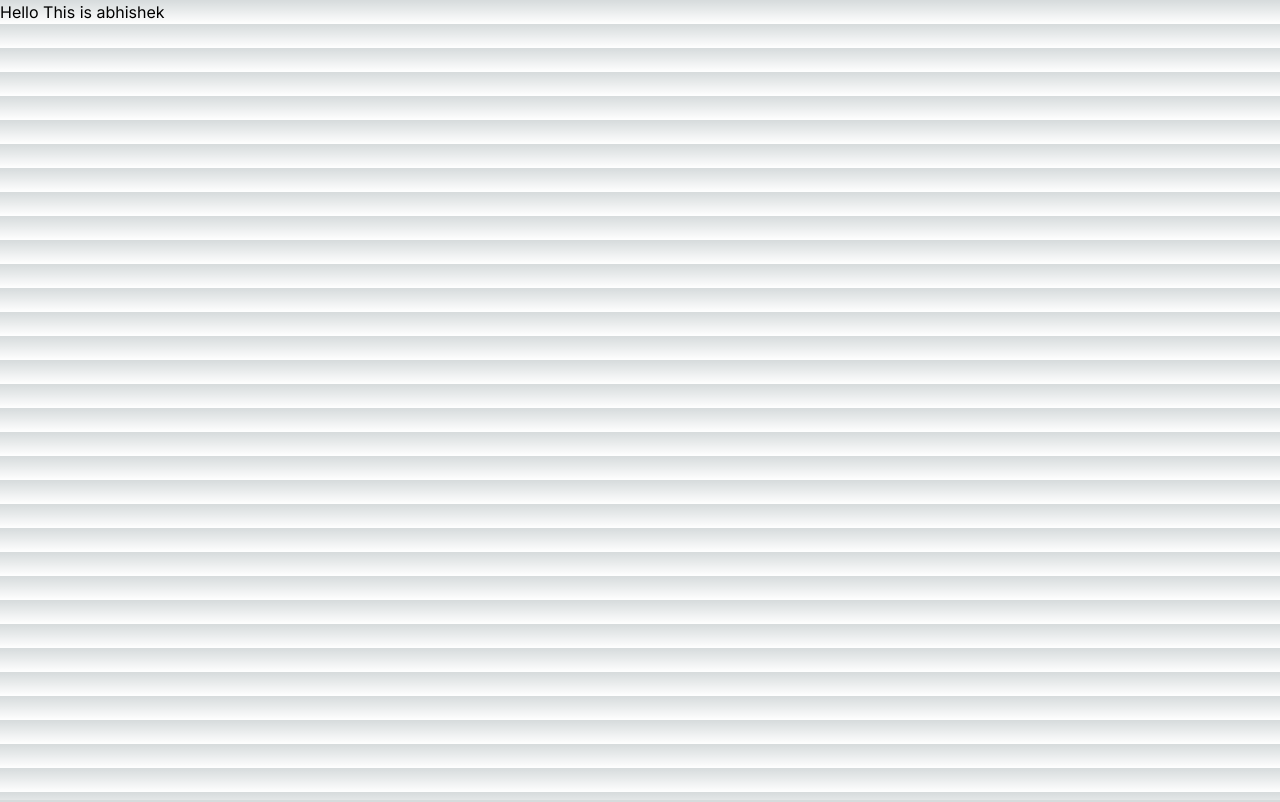
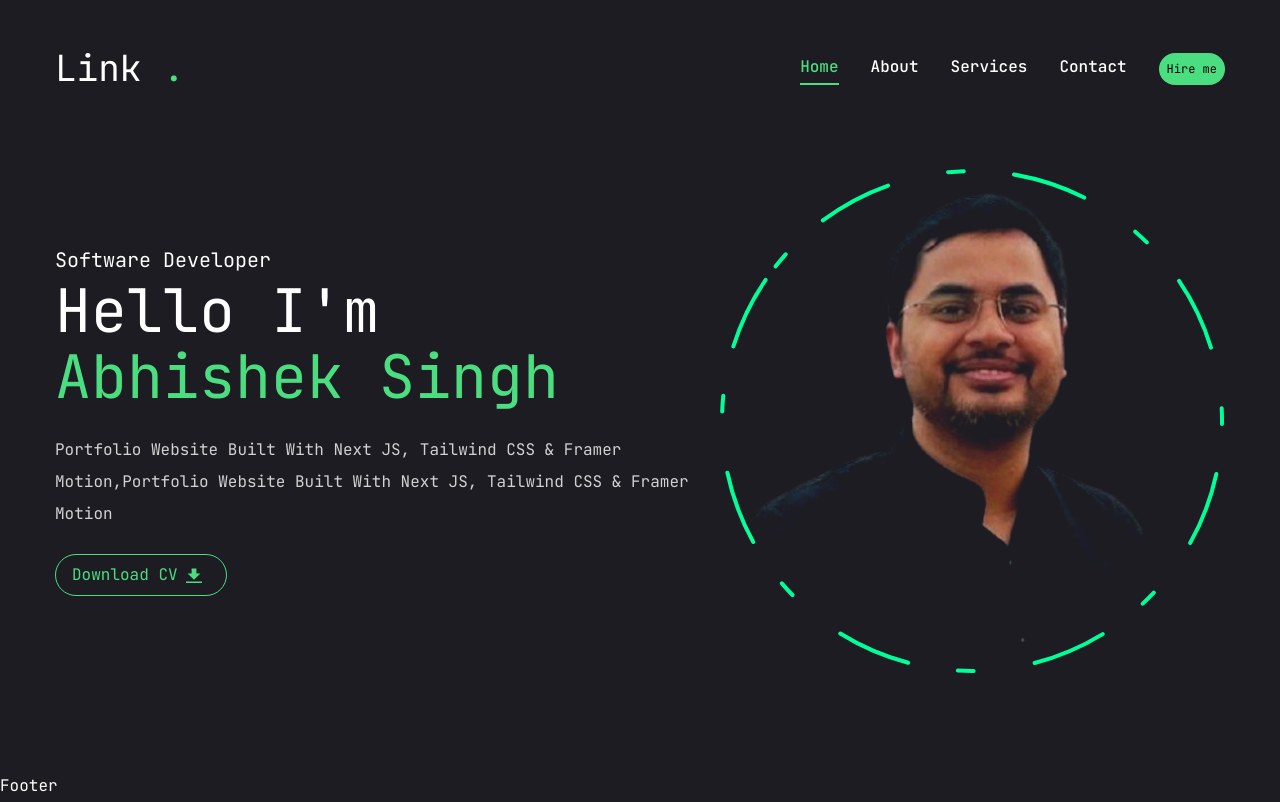
Before and after one commit to abhiyaduvanshis/profile-portfolio, a Next.js app: page / in a window 1280 px wide. Built offline with nearby package versions, Linux system fonts and the light colour scheme.

Commit message:
Website changes

```diff
--- /dev/null
+++ b/src/app/about/page.jsx
@@ -0,0 +1,10 @@
+import Image from "next/image";
+import Header from "../components/common/Header";
+
+export default function About() {
+  return (
+   <>
+   About Page
+   </>
+  );
+}
--- /dev/null
+++ b/src/app/components/ProfilePhoto.jsx
@@ -0,0 +1,49 @@
+"use client"
+import { motion } from "framer-motion"
+import Image from "next/image"
+
+export default function ProfilePhoto(){
+    return(
+        <div className="w-full h-full relative">
+            <motion.div initial={{opacity:0}} animate={{opacity:1,
+                transition:{ delay:1,duration:0.4,ease:"easeIn"}
+            }}>
+                <motion.div initial={{opacity:0}} animate={{opacity:1,
+                transition:{ delay:1,duration:0.4,ease:"easeInOut"}
+                }}
+                className="w-[298px] h-[298px] xl:w-[498px] xl:h-[498px] mix-blend-lighten absolute">
+                    <Image src="/profileimage.png" priority quality={100} fill alt="Profile Photo" className="object-contain rounded-full"/>
+                </motion.div>
+
+                {/* image circle */}
+
+                <motion.svg className="w-[300px] xl:w-[506px] h-[300px] xl:h-[506px]"
+                fill="transparent"
+                viewBox="0 0 506 506"
+                xmlns="http://www.w3.org/2000/svg"
+                >
+                    <motion.circle
+                    cx="253"
+                    cy="253"
+                    r="250"
+                    stroke="#00ff99"
+                    strokeWidth="4"
+                    strokeLinecap="round"
+                    strokeLinejoin="round"
+                    initial={{strokeDasharray: "24 10 0 0" }}
+                    animate={{
+                        strokeDasharray:["15 120 25 25", "16 25 92 75", "4 250 22 22"],
+                        rotate:[120, 360]
+                    }}
+                    transition={{
+                        duration:20,
+                        repeat:Infinity,
+                        repeatType:"reverse",
+                    }}
+                    />
+
+                </motion.svg>
+            </motion.div>
+        </div>
+    )
+}
--- /dev/null
+++ b/src/app/components/common/Footer.jsx
@@ -0,0 +1,8 @@
+
+export default function Footer(){
+    return(
+        <>
+            Footer
+        </>
+    )
+}
--- /dev/null
+++ b/src/app/components/common/Header.jsx
@@ -0,0 +1,30 @@
+import Link from "next/link"
+import Nav from "./Nav"
+import MobileNav from "./MobileNav"
+
+export default function Header(){
+    return(
+        <header className="py-8 xl:py-12 text-white">
+            <div className="container mx-auto flex justify-between items-center">
+                {/* Add logo here */}
+                <Link href="/">
+                    <h1 className="text-4xl">Link <span className="text-green-400">.</span></h1>
+                </Link>
+
+                {/*Nav for desktop screen */}
+                <div className="hidden md:flex items-center gap-8">
+                    <Nav/>
+                    <Link href="/">
+                        <button  className="bg-green-400 rounded-full p-2 text-xs text-black" color="blue">Hire me</button>
+                    </Link>
+                </div>
+
+                {/* Nav for mobile screen */}
+                {/* <div className="xl:hidden">
+                    <MobileNav/>
+                </div> */}
+
+            </div>
+        </header>
+    )
+}
--- /dev/null
+++ b/src/app/components/common/MobileNav.jsx
@@ -0,0 +1,41 @@
+"use client"
+import Link from "next/link"
+import { usePathname } from "next/navigation"
+
+const Links=[
+    {
+        name:'home',
+        path:'/'
+    },
+    {
+        name:'about',
+        path:'/about'
+    },
+    {
+        name:'services',
+        path:'/services'
+    },
+    {
+        name:'contact',
+        path:'/contact'
+    }
+]
+
+export default function MobileNav(){
+
+    const pathname = usePathname()
+
+    return(
+        <nav className="flex gap-8">
+            {Links.map((link,index)=>{
+                return <Link
+                href={link.path}
+                key={index}
+                className={`${link.path===pathname && "text-green-400 border-b-2 border-green-400"}
+                capitalize font-medium
+                 hover:text-green-400
+                 transition-all`}>{link.name}</Link>
+            })}
+        </nav>
+    )
+}
--- /dev/null
+++ b/src/app/components/common/Nav.jsx
@@ -0,0 +1,41 @@
+"use client"
+import Link from "next/link"
+import { usePathname } from "next/navigation"
+
+const Links=[
+    {
+        name:'home',
+        path:'/'
+    },
+    {
+        name:'about',
+        path:'/about'
+    },
+    {
+        name:'services',
+        path:'/services'
+    },
+    {
+        name:'contact',
+        path:'/contact'
+    }
+]
+
+export default function Nav(){
+
+    const pathname = usePathname()
+
+    return(
+        <nav className="flex gap-8">
+            {Links.map((link,index)=>{
+                return <Link
+                href={link.path}
+                key={index}
+                className={`${link.path===pathname && "text-green-400 border-b-2 border-green-400"}
+                capitalize font-medium
+                 hover:text-green-300
+                 transition-all`}>{link.name}</Link>
+            })}
+        </nav>
+    )
+}
--- a/src/app/globals.css
+++ b/src/app/globals.css
@@ -16,7 +16,7 @@
   }
 }
 
-body {
+/* body {
   color: rgb(var(--foreground-rgb));
   background: linear-gradient(
       to bottom,
@@ -24,10 +24,28 @@ body {
       rgb(var(--background-end-rgb))
     )
     rgb(var(--background-start-rgb));
-}
+} */
 
 @layer utilities {
   .text-balance {
     text-wrap: balance;
   }
 }
+
+@layer base {
+  body{
+    @apply bg-primary text-white leading-loose;
+  }
+
+  .h1{
+    @apply text-[48px] xl:text-[60px] leading-[1.1]
+  }
+
+  .h2{
+    @apply text-[36px] xl:text-[48px] leading-[1.1]
+  }
+
+  .h3{
+    @apply text-[20px] xl:text-[24px] leading-[1.1]
+  }
+}
--- a/src/app/layout.js
+++ b/src/app/layout.js
@@ -1,7 +1,13 @@
-import { Inter } from "next/font/google";
+import { JetBrains_Mono} from "next/font/google"
 import "./globals.css";
+import Header from "./components/common/Header";
+import Footer from "./components/common/Footer";
 
-const inter = Inter({ subsets: ["latin"] });
+const JetBrainsMono = JetBrains_Mono({
+  subsets: ["latin"],
+  weight: ["100","200","300","400","500","600","700","800"],
+  variable:"--font-JetBrainsMono"
+})
 
 export const metadata = {
   title: "Create Next App",
@@ -11,7 +17,11 @@ export const metadata = {
 export default function RootLayout({ children }) {
   return (
     <html lang="en">
-      <body className={inter.className}>{children}</body>
+      <body className={JetBrainsMono.className}>
+        <Header/>
+          {children}
+        <Footer/>
+      </body>
     </html>
   );
 }
--- a/src/app/page.js
+++ b/src/app/page.js
@@ -1,7 +1,25 @@
-import Image from "next/image";
+import ProfilePhoto from "./components/ProfilePhoto";
 
 export default function Home() {
   return (
-   <>Hello This is abhishek</>
+    <section className="h-full">
+      <div className="container mx-auto h-full">
+        <div className="flex flex-col xl:flex-row items-center justify-between xl:pt-8 xl:pb-24">
+          <div className="text-center xl:text-left order-2 xl:order-none">
+            <span className="text-xl">Software Developer</span>
+            <h1 className="h1 mb-6"> Hello I'm <br/> <span className="text-green-400">Abhishek Singh</span></h1>
+            <span className="max-w-[500px] mb-9 text-white/80">Portfolio Website Built With Next JS, Tailwind CSS & Framer Motion,Portfolio Website Built With Next JS, Tailwind CSS & Framer Motion</span>
+            <div>
+              <button  className="bg-transparent hover:bg-green-400 text-green-400  hover:text-white py-1 px-4 border border-green-400 hover:border-transparent rounded-full mt-6 inline-flex items-center" color="blue">
+                Download CV <svg class="fill-current w-4 h-4 ml-2 mr-2" xmlns="http://www.w3.org/2000/svg" viewBox="0 0 20 20"><path d="M13 8V2H7v6H2l8 8 8-8h-5zM0 18h20v2H0v-2z"/></svg>
+                </button>
+            </div>
+          </div>
+          <div className="order-1 xl:order-none mb-8 xl:mb-0 text-center xl:text-right">
+            <ProfilePhoto/>
+          </div>
+        </div>
+      </div>
+    </section>
   );
 }
--- a/tailwind.config.js
+++ b/tailwind.config.js
@@ -1,4 +1,5 @@
 /** @type {import('tailwindcss').Config} */
+
 module.exports = {
   content: [
     "./src/pages/**/*.{js,ts,jsx,tsx,mdx}",
@@ -7,12 +8,28 @@ module.exports = {
   ],
   theme: {
     extend: {
-      backgroundImage: {
-        "gradient-radial": "radial-gradient(var(--tw-gradient-stops))",
-        "gradient-conic":
-          "conic-gradient(from 180deg at 50% 50%, var(--tw-gradient-stops))",
+      // backgroundImage: {
+      //   "gradient-radial": "radial-gradient(var(--tw-gradient-stops))",
+      //   "gradient-conic":
+      //     "conic-gradient(from 180deg at 50% 50%, var(--tw-gradient-stops))",
+      // },
+
+      colors: {
+        primary:'#1c1c22',
       },
+
+      container:{
+        center:true,
+        padding:"15px",
+        screens:{
+          sm:'648px',
+          md:'768px',
+          lg:'960px',
+          xl:'1200px'
+        }
+      }
     },
+
   },
   plugins: [],
 };
```
Also changed, not shown: public/abhiphoto.jpg (added), public/profileimage.png (added).
